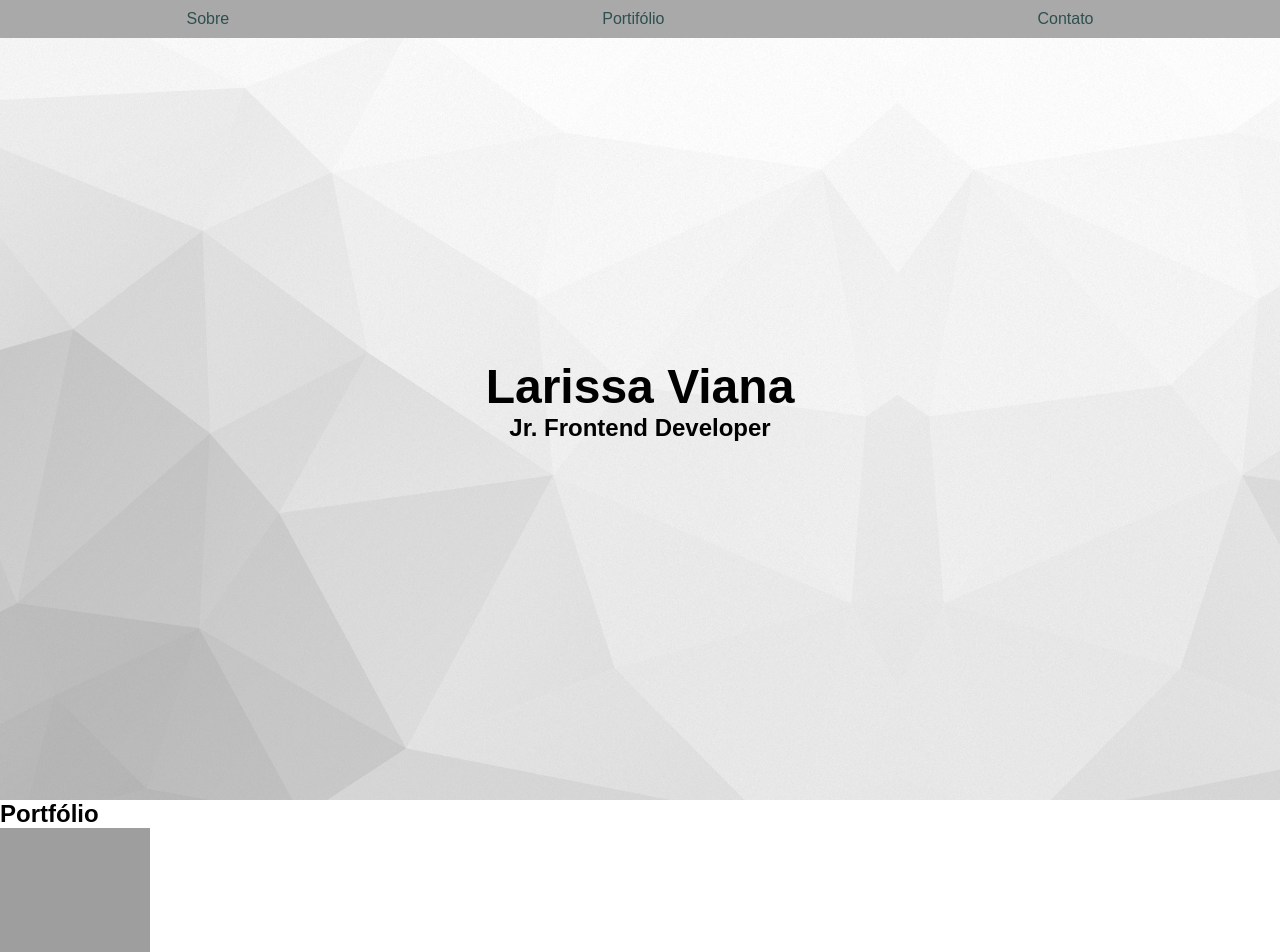
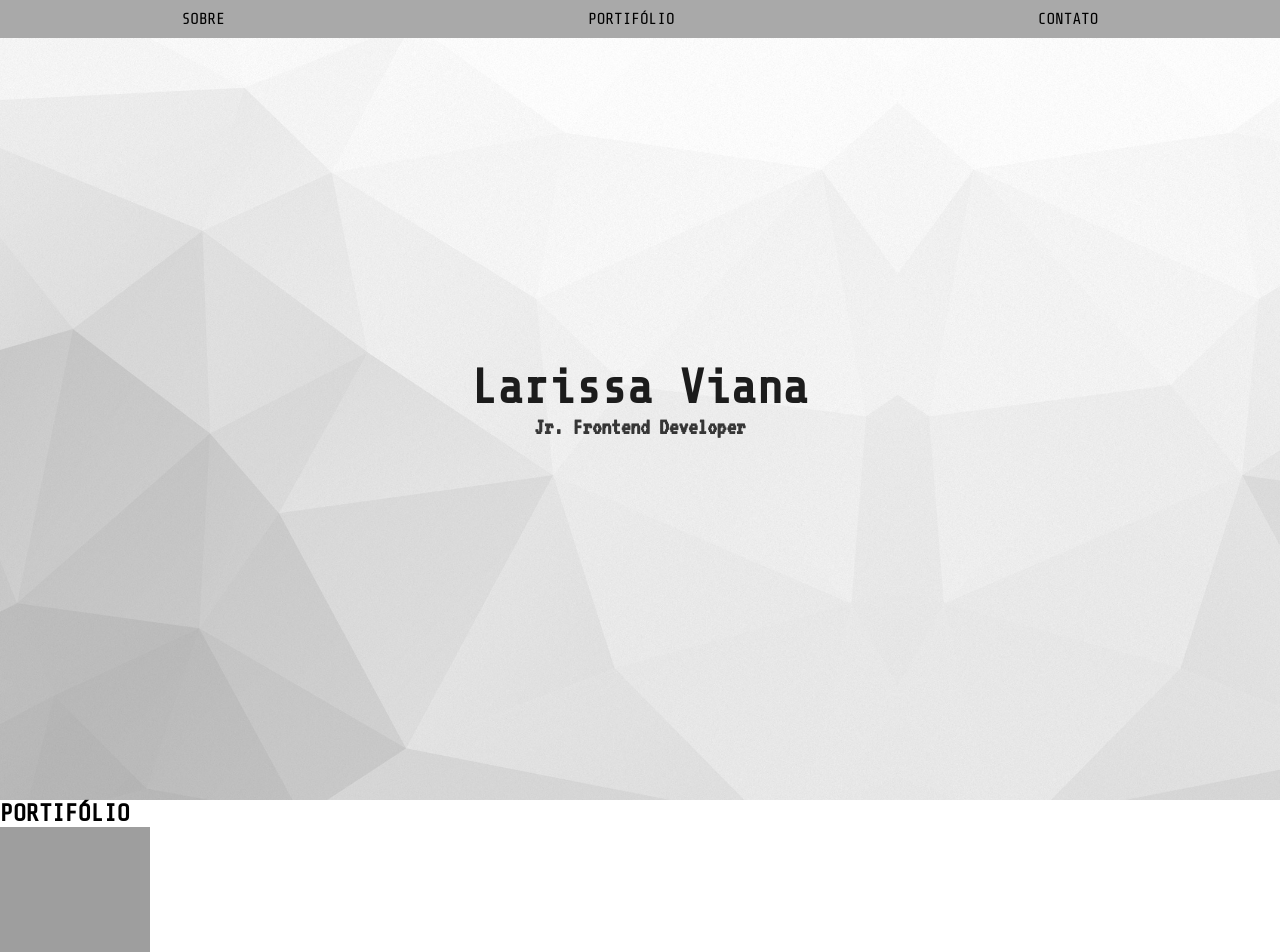
Before and after one commit to lrssv/PersonalWebsite, a plain HTML site: page index.html in a window 1280 px wide. Shown: the top 952 px of the page. Drawn offline with nearby package versions, Linux system fonts and the light colour scheme; grey boxes are pictures that could not be loaded.

Commit message:
Mudança das fontes

```diff
--- a/css/estilos.css
+++ b/css/estilos.css
@@ -16,7 +16,7 @@ header{
 }
 
 body{
-    font-family: arial;
+    font-family: 'Roboto', sans-serif;
     height: 100vh;
 }
 
@@ -53,25 +53,32 @@ body{
     padding: 10px 20px;
 }
 a{
-    color:darkslategrey;
+    color: black;
     text-decoration: none;
+    text-transform: uppercase;
+    font-family: 'Share Tech Mono', monospace;
 }
 
 a:hover{
     text-decoration: underline;
 }
 
-.site-subtitle, .site-title{
-    color: black;
-    text-align: center;
-}
-
 .site-title{
     font-size: 3em;
+    color: #1C1C1C;
+    text-align: center;
+    font-family: 'Share Tech Mono', monospace;
 }
 
 .site-subtitle{
-    font-size: italic;
+    color: #363636;
+    text-align: center;
+    font-family: 'VT323', monospace;
+    line-height: 1em;
+}
+
+.portifolio h2 {
+    font-family: 'Share Tech Mono', monospace;
 }
 
 img{
--- a/index.html
+++ b/index.html
@@ -5,6 +5,9 @@
     <meta name="viewport" content="width=device-width, initial-scale=1.0">
     <title>Larissa Viana</title>
     <link rel="stylesheet" href="css/estilos.css">
+    <link href="https://fonts.googleapis.com/css2?family=Share+Tech+Mono&display=swap" rel="stylesheet">
+    <link href="https://fonts.googleapis.com/css2?family=VT323&display=swap" rel="stylesheet">
+    <link href="https://fonts.googleapis.com/css2?family=Roboto&display=swap" rel="stylesheet">
 </head>
 <body>
     <header>
@@ -20,8 +23,8 @@
             <h2 class="site-subtitle">Jr. Frontend Developer</h2>
         </div>
     </header>
-    <section>
-        <h2>Portfólio</h2>
+    <section class="portifolio">
+        <h2>PORTIFÓLIO</h2>
         <figure>
           <img class="img-portfolio" src="./img/ecommerce-creditos-s-o-c-i-a-l-c-u-t-unsplash.jpg" alt="eCommerce">
           <figcaption>eCommerce</figcaption>
```
